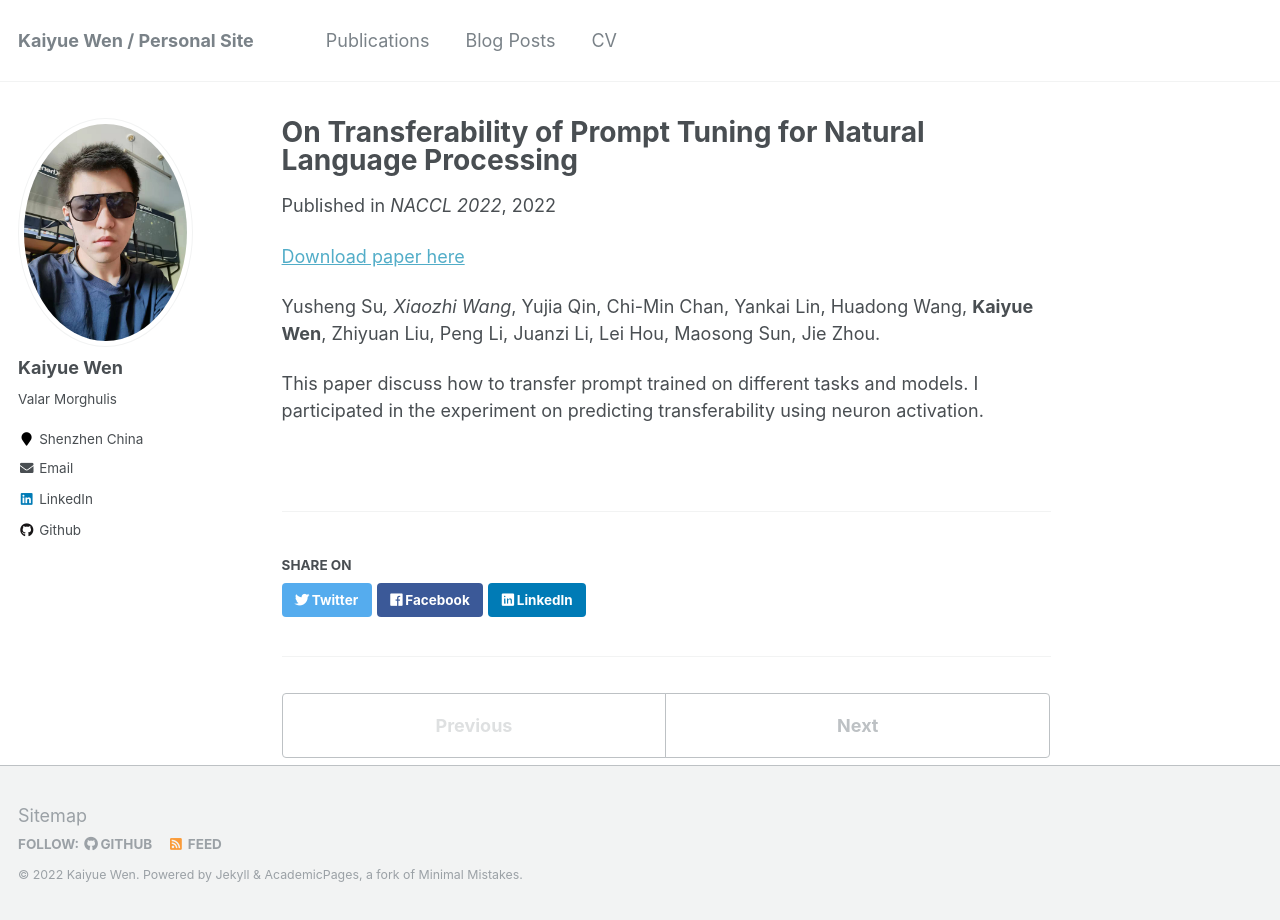
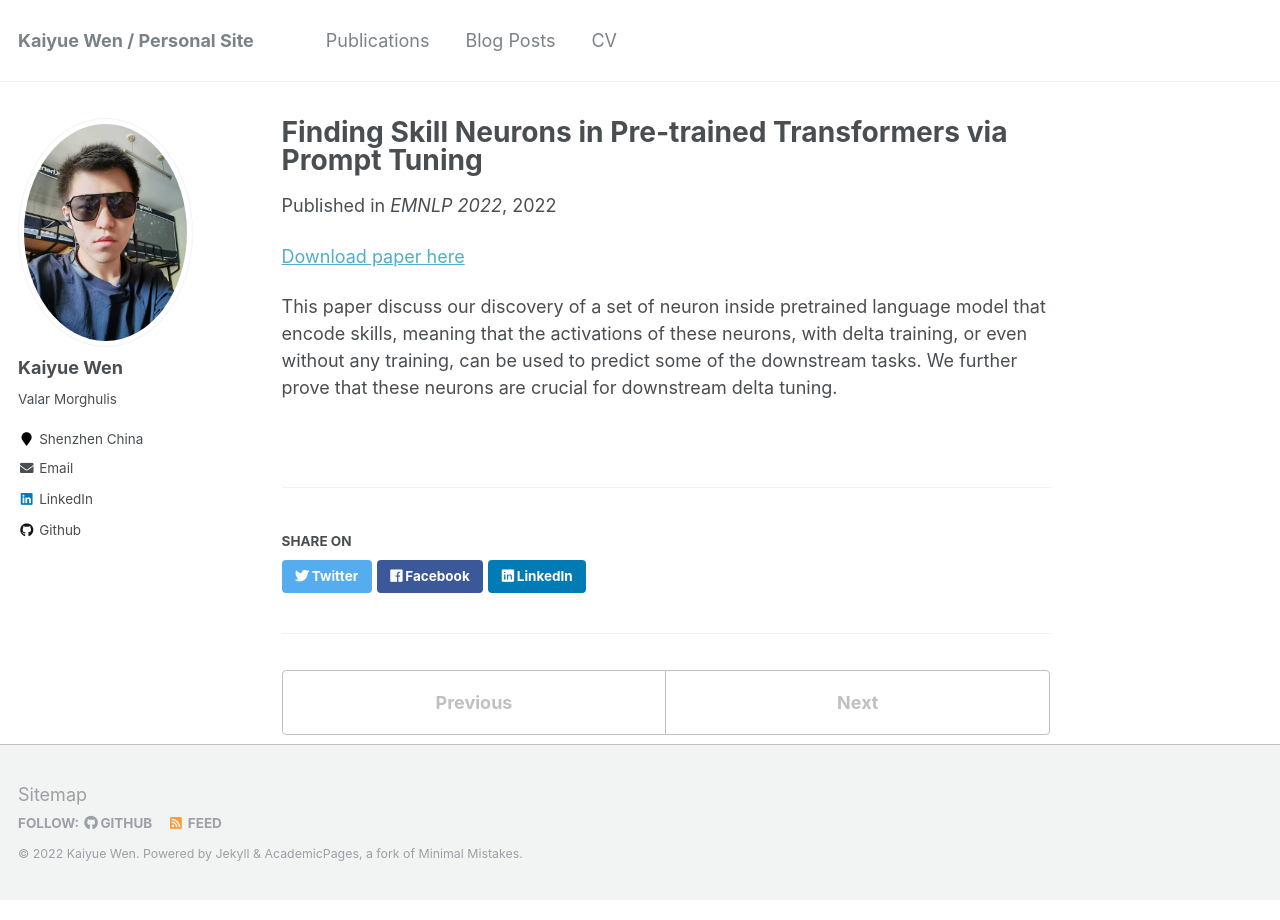
Before and after one commit to WhenWen/WhenWen.github.io, a Jekyll site: the page built from _publications/2022-05-02-skill-neuron.md, in a window 1280 px wide. Built offline with Jekyll 4.4.1, drawn with Linux system fonts in a browser that asks for light colours.

Commit message:
skill neuron

```diff
--- /dev/null
+++ b/_publications/2022-05-02-skill-neuron.md
@@ -0,0 +1,15 @@
+---
+title: "Finding Skill Neurons in Pre-trained Transformers via Prompt Tuning"
+collection: publications
+permalink: /publication/2022-05-01-prompt-transfer
+excerpt: 'Xiaozhi Wang^*, **Kaiyue Wen**^*, Zhengyan Zhang, Lei Hou, Zhiyuan Liu, Juanzi Li'
+date: 2022-05-01
+venue: 'EMNLP 2022'
+paperurl: 'https://openreview.net/pdf?id=-FFxLqKt33k'
+---
+
+<a href='https://openreview.net/pdf?id=-FFxLqKt33k'>Download paper here</a>
+
+
+
+This paper discuss our discovery of a set of neuron inside pretrained language model that encode skills, meaning that the activations of these neurons, with delta training, or even without any training, can be used to predict some of the downstream tasks. We further prove that these neurons are crucial for downstream delta tuning.
```
Also changed, not shown: _publications/2022-02-01-prompt-transfer.md (renamed from _publications/2022-05-01-prompt-transfer.md, +2 -2 lines).
